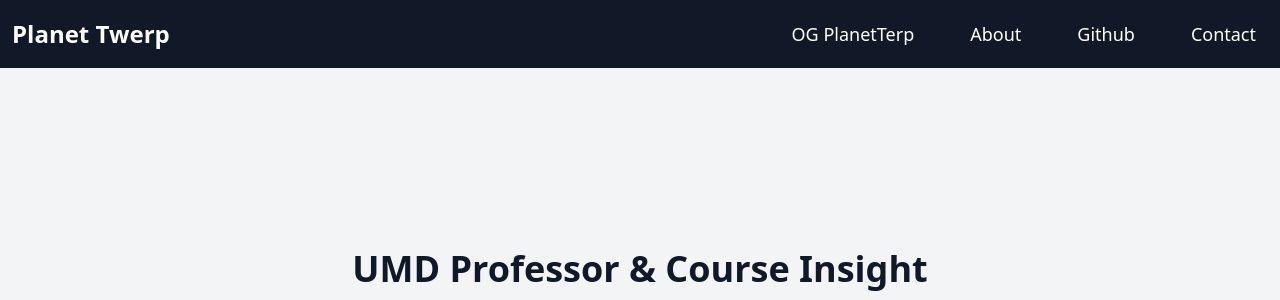
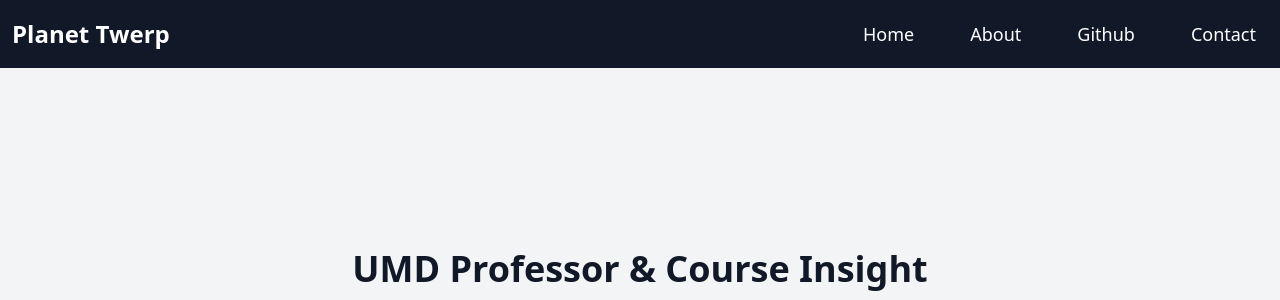
Before and after one commit to justinn123/UMD-Prof-Summarizer, a Flask app: page / in a window 1280 px wide. Shown: the top 300 px of the page. Run offline with Flask 3, Linux system fonts and the light colour scheme; some libraries are stand-ins or nearby versions.

Commit message:
updated header and added error message for error page

```diff
--- a/app/routes.py
+++ b/app/routes.py
@@ -17,7 +17,7 @@ def home():
                 return render_template('index.html', error="Professor not found or no reviews available.")
         except Exception as e:
             app.logger.error(f"Error: {e}")
-            return render_template('error.html')
+            return render_template('error.html', error="There was an error getting professor data. Please try again later.")
     return render_template('index.html', summary=summary)
 
 @app.route('/autocomplete')
--- a/app/templates/header.html
+++ b/app/templates/header.html
@@ -17,14 +17,11 @@
             class="hidden absolute top-16 right-0 max-w-screen-md z-50 md:static md:flex md:w-auto md:items-center mt-0 text-lg">
             <ul
                 class="flex flex-col md:flex-row md:space-x-8 p-4 md:p-0 border border-gray-700 rounded-lg bg-gray-800 md:border-0 md:bg-gray-900">
-                <li><a href="https://planetterp.com/" target="_blank" class="block py-2 px-3 text-white hover:text-blue-500">OG
-                        PlanetTerp</a></li>
-                <li><a href="{{ url_for('about') }}" target="_blank" class="block py-2 px-3 text-white hover:text-blue-500">About</a>
+                <li><a href="{{ url_for('home') }}" class="block py-2 px-3 text-white hover:text-blue-500">Home</a>
+                <li><a href="{{ url_for('about') }}" class="block py-2 px-3 text-white hover:text-blue-500">About</a>
                 </li>
-                <li><a href="https://github.com/justinn123/UMD-Prof-Summarizer" target="_blank"
-                        class="block py-2 px-3 text-white hover:text-blue-500">Github</a></li>
-                <li><a href="mailto:justinn123123123@gmail.com" target="_blank"
-                        class="block py-2 px-3 text-white hover:text-blue-500">Contact</a></li>
+                <li><a href="https://github.com/justinn123/UMD-Prof-Summarizer" class="block py-2 px-3 text-white hover:text-blue-500">Github</a></li>
+                <li><a href="mailto:justinn123123123@gmail.com" class="block py-2 px-3 text-white hover:text-blue-500">Contact</a></li>
             </ul>
         </div>
     </div>
```
